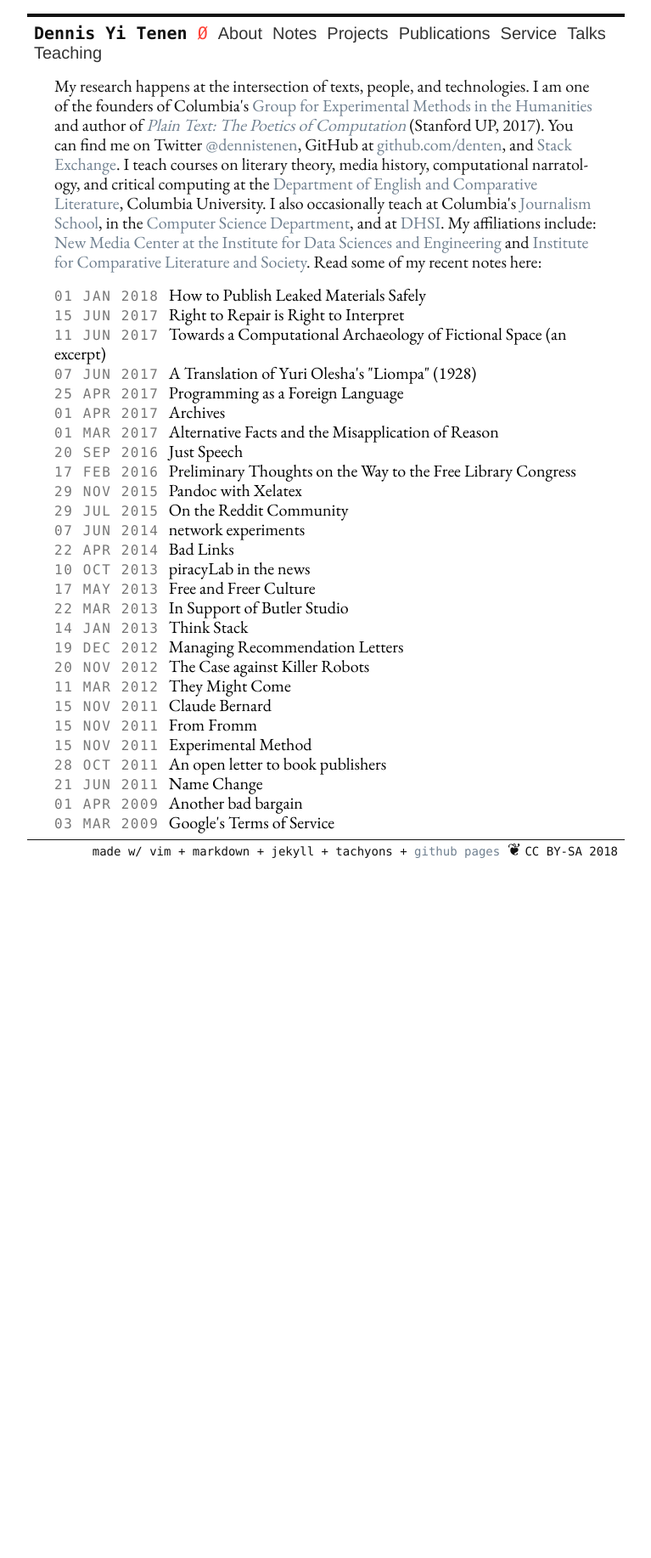
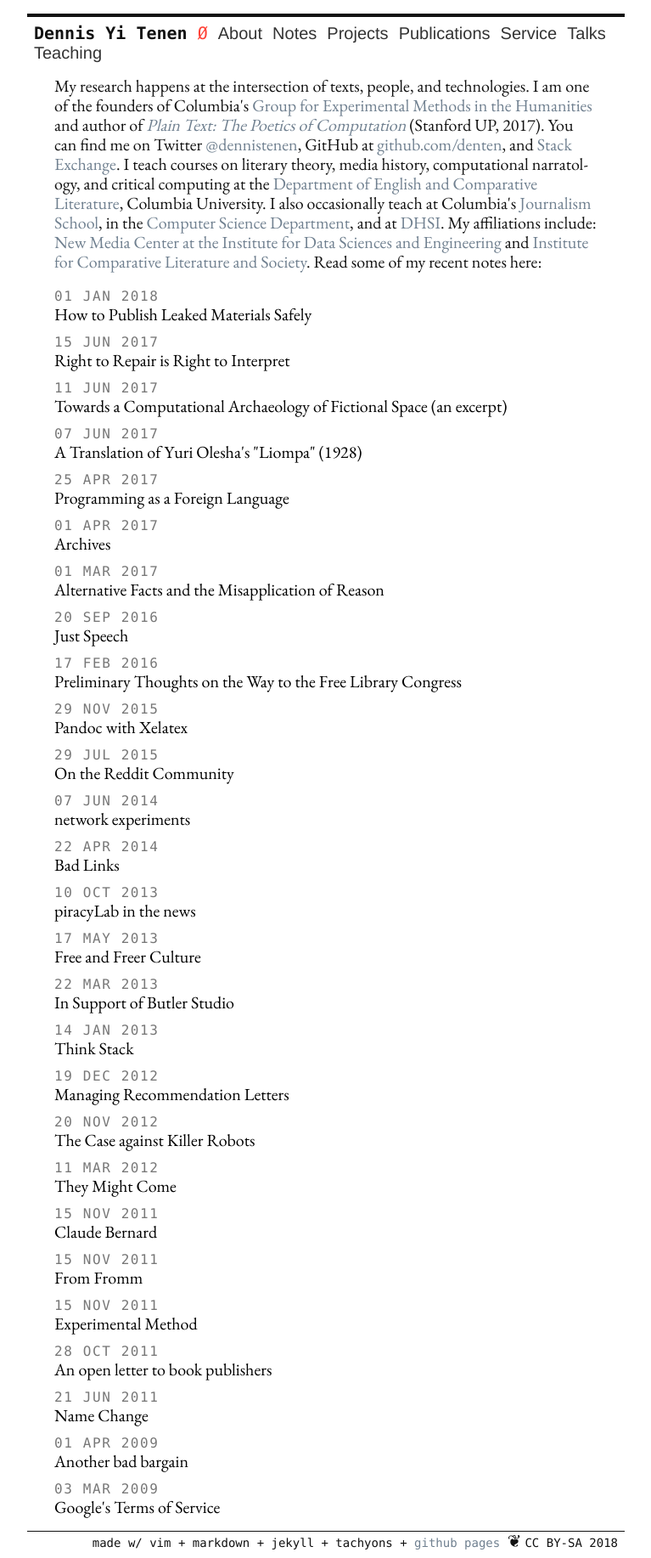
Before and after one commit to denten/denten.github.io, a Jekyll site: the page built from index.html, in a window 1280 px wide. Shown: the whole page at 85% size, without its empty margins (256-1023 px from the left). Built offline with Jekyll 4.4.1, drawn with Linux system fonts in a browser that asks for light colours; before the commit the page ends 1020 px from its top, so only the background shows below that.

Commit message:
fix list of notes wrapping problems

```diff
--- a/_layouts/notes.html
+++ b/_layouts/notes.html
@@ -20,7 +20,7 @@ layout: default
         {{ post.date | date_to_string }}
     </time>
 
-    <div class="di-ns mb2">
+    <div class="mb2">
     <a class="link black hover-red" href="{{ BASE_PATH }}{{ post.url }}">
         {{ post.title }}
     </a><br>
```
